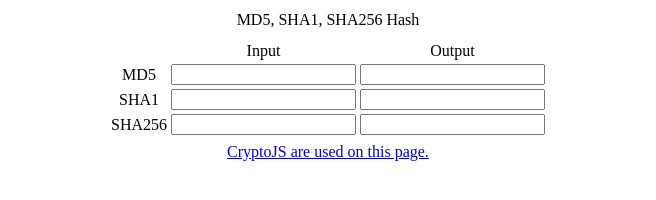
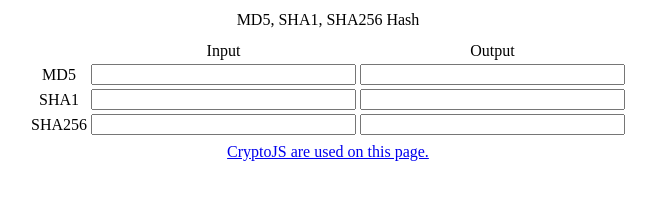
Before and after one commit to kcal2845/js_utils, a plain HTML site: page hash/index.html in a window 1280 px wide. Shown: the whole page, without its empty margins (312-968 px from the left). Drawn offline with Linux system fonts and the light colour scheme.

Commit message:
Update index.html

```diff
--- a/hash/index.html
+++ b/hash/index.html
@@ -8,9 +8,9 @@
 <table align='center'>
 <tr><td align='center' colspan='3' style='padding-bottom:10px'>MD5, SHA1, SHA256 Hash</td></tr>
 <tr><td align='center'></td><td align='center'>Input</td><td align='center'>Output </td></tr>
-<tr><td align='center'>MD5</td><td align='center'><input type='text' id='input_md5'></td><td><input type='text' id='output_md5' style="text-align: right;" readonly></td></tr>
-<tr><td align='center'>SHA1</td><td align='center'><input type='text' id='input_sha1'></td><td><input type='text' id='output_sha1' style="text-align: right;" readonly></td></tr>
-<tr><td align='center'>SHA256</td><td align='center'><input type='text' id='input_sha256' value=''></td><td><input type='text' id='output_sha256' style="text-align: right;" readonly></td></tr>
+<tr><td align='center'>MD5</td><td align='center'><input type='text' id='input_md5' size = '30'></td><td><input type='text' id='output_md5' size = '30' readonly></td></tr>
+<tr><td align='center'>SHA1</td><td align='center'><input type='text' id='input_sha1' size = '30'></td><td><input type='text' id='output_sha1' size = '30' readonly></td></tr>
+<tr><td align='center'>SHA256</td><td align='center'><input type='text' id='input_sha256' size = '30'></td><td><input type='text' id='output_sha256' size = '30' readonly></td></tr>
 <tr><td align='center' colspan = '3'></td></tr><tr><td align='center' colspan = '3'><a href='https://github.com/brix/crypto-js'>CryptoJS are used on this page.</a></td></tr>
 </table>
 <script src='https://cdnjs.cloudflare.com/ajax/libs/crypto-js/3.1.9-1/crypto-js.js'></script>
```
